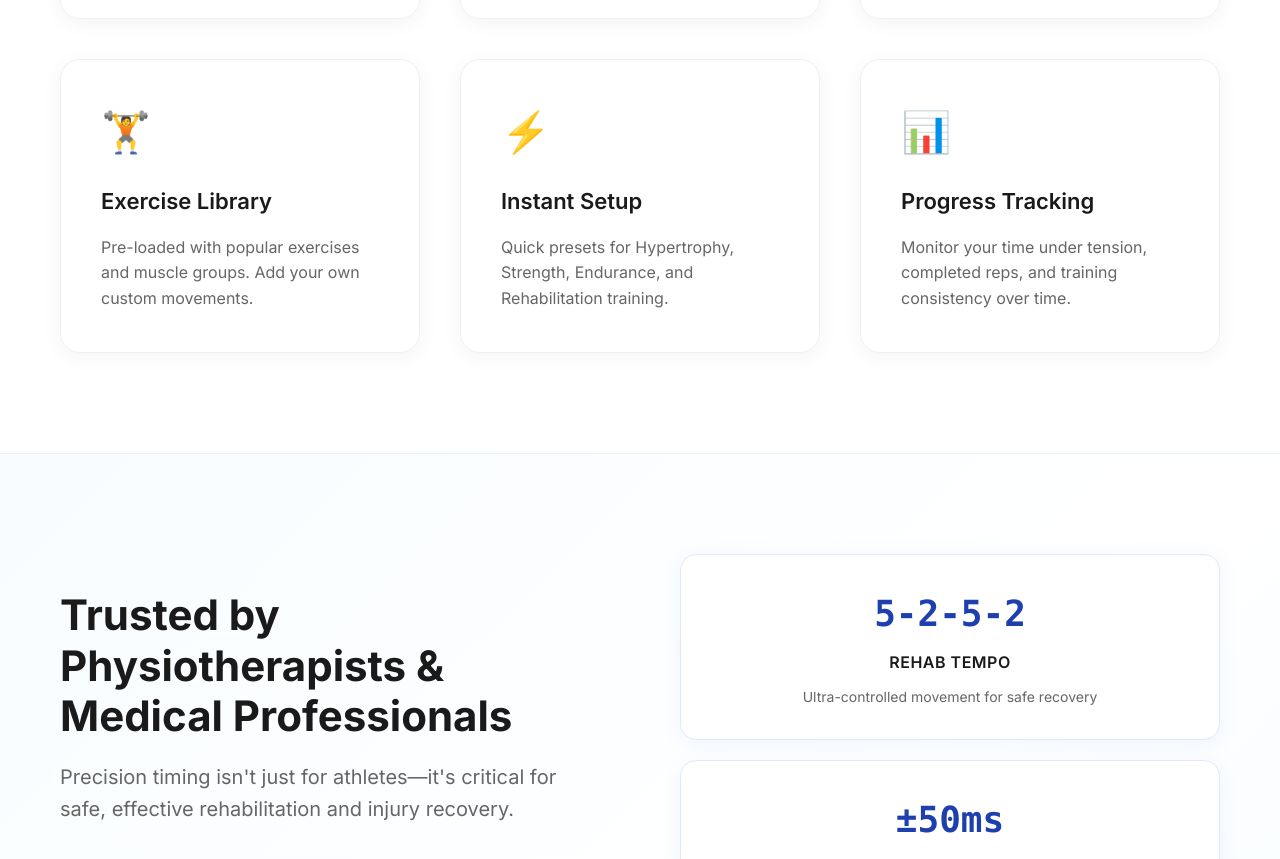
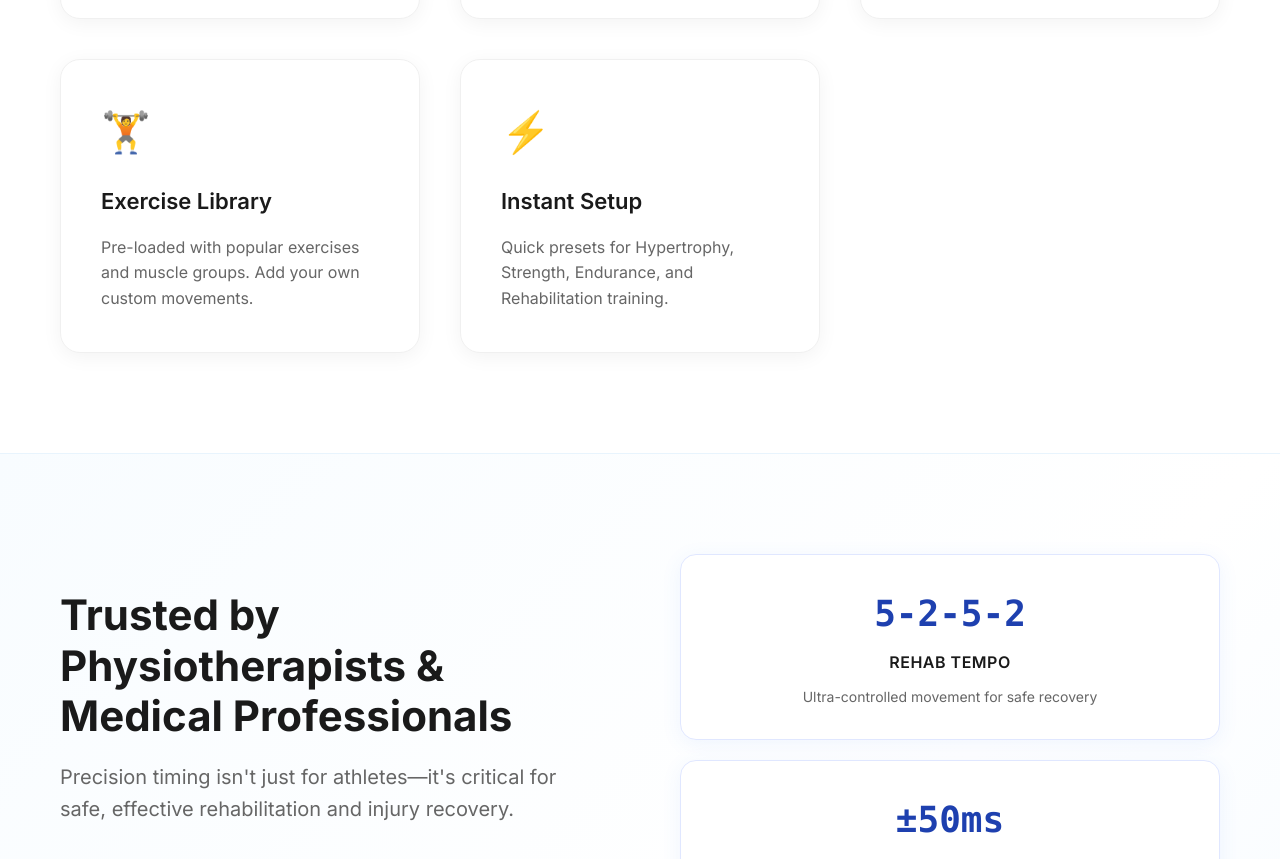
Before and after one commit to simonngin/simonngin.github.io, a plain HTML site: page timeundertension/index.html in a window 1280 px wide. Shown: the part 2150-3009 px from the top of the page. Drawn offline with Linux system fonts and the light colour scheme.

Commit message:
remove progress tracking feature from TUT

```diff
--- a/timeundertension/index.html
+++ b/timeundertension/index.html
@@ -140,11 +140,6 @@
                     <p>Quick presets for Hypertrophy, Strength, Endurance, and Rehabilitation training.</p>
                 </div>
 
-                <div class="feature-card">
-                    <div class="feature-icon">📊</div>
-                    <h3>Progress Tracking</h3>
-                    <p>Monitor your time under tension, completed reps, and training consistency over time.</p>
-                </div>
             </div>
         </div>
     </section>
```
